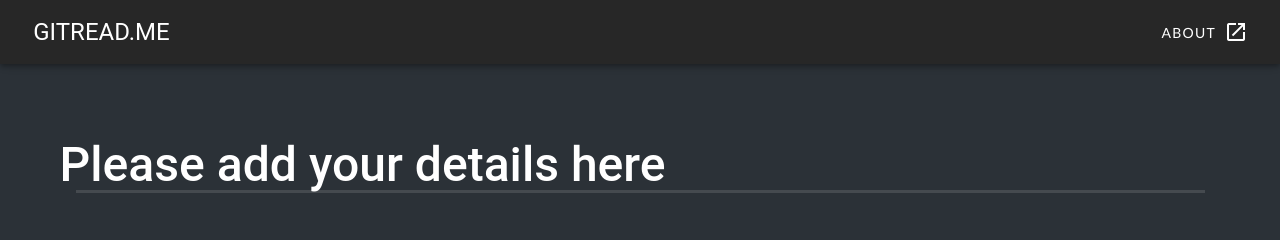
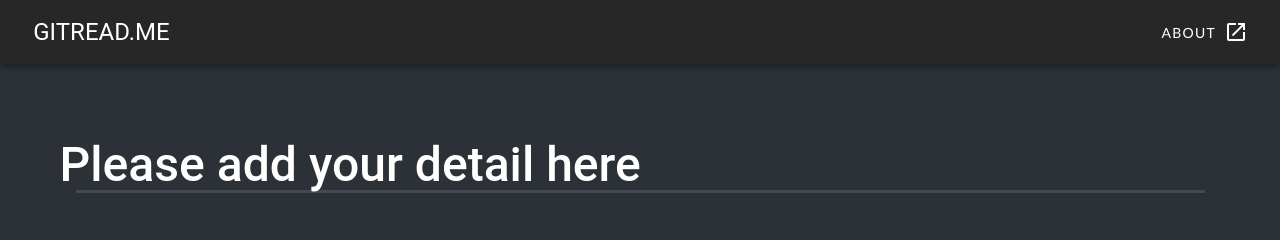
Before and after one commit to DevanshuBrahmbhatt/README-Generator, a Vue app: page /detail in a window 1280 px wide. Shown: the top 240 px of the page. Built offline with nearby package versions, Linux system fonts and the light colour scheme.

Commit message:
fix index view page

```diff
--- a/src/views/detail.vue
+++ b/src/views/detail.vue
@@ -5,7 +5,7 @@
         <div
           class="display-2 font-weight-medium"
           style="color:#ffffff!important;"
-        >Please add your details here</div>
+        >Please add your detail here</div>
         <v-divider class="mx-4" dark></v-divider>
         <v-divider class="mx-4" dark></v-divider>
         <v-divider class="mx-4" dark></v-divider>
```
